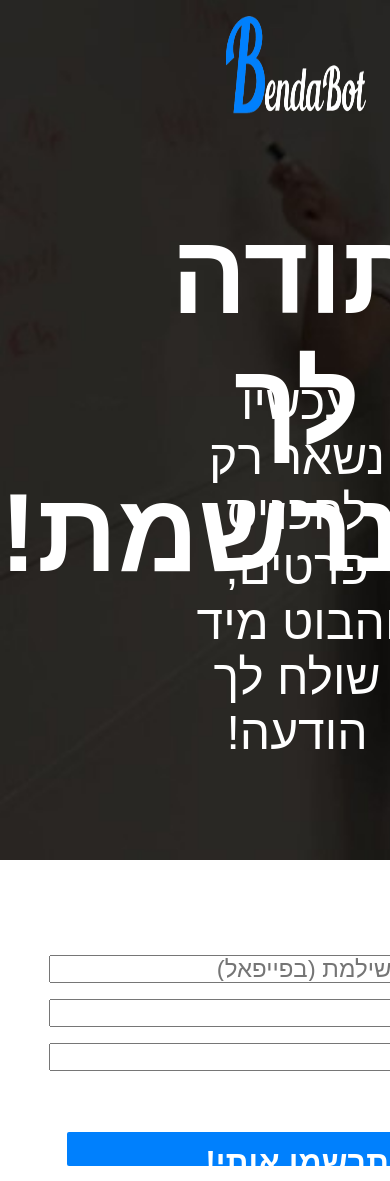
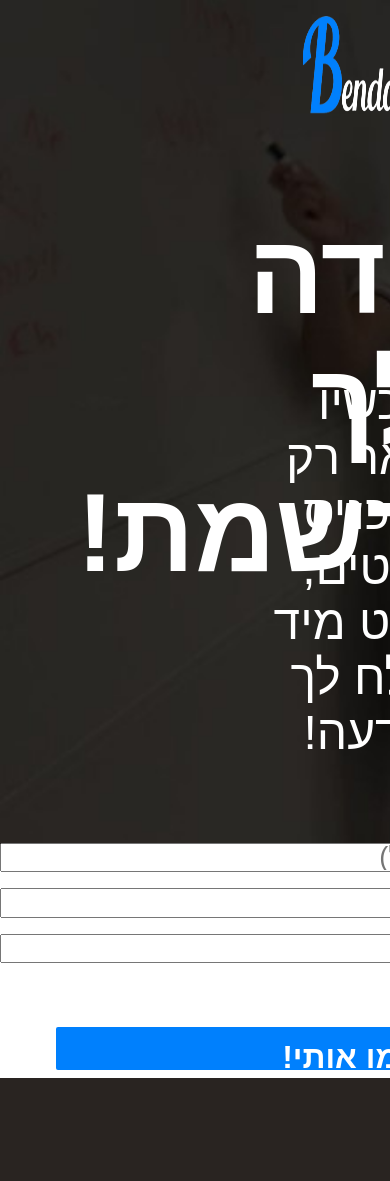
Before and after one commit to eranpenso/addusers.github.io, a PHP site: page / in a window 390 px wide; the page is wider, and only the part inside the window is pictured. After the commit the page ends 1078 px from the top of that part, so only its background shows below. Run offline with PHP 8.4, Linux system fonts and the light colour scheme.

Commit message:
fixed css

```diff
--- a/styles.css
+++ b/styles.css
@@ -77,7 +77,7 @@ form {
     align-items: center;
     text-align: center;
     font-size: 3rem;
-    margin-bottom: 50%;
+    margin-bottom: 20%;
   }
   img {
     width: 40%;
@@ -87,9 +87,9 @@ form {
     height: 100vh;
   }
   input[type="text"] {
-    width: 140%;
-    height: 2.5vh;
-    font-size: 1.5rem;
+    width: 200%;
+    height: 3.5vh;
+    font-size: 1.7rem;
     padding: 12px 20px;
     margin: 8px 0;
     box-sizing: border-box;
@@ -102,8 +102,8 @@ form {
 
   .submitButton {
     background-color: #0080fd;
-    width: 130%;
-    height: 4vh;
+    width: 170%;
+    height: 5vh;
     padding: 12px 20px;
     margin: 8px 0;
     margin-top: 15%;
```
